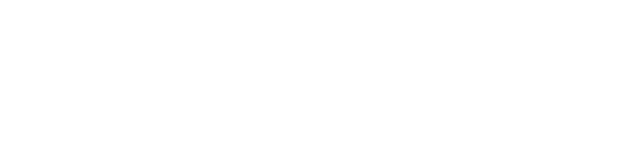
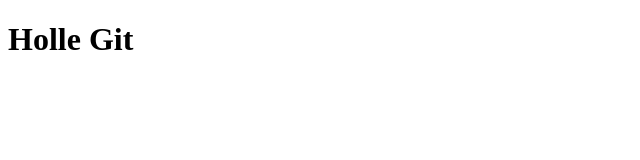
Before and after one commit to coderyzw/project_01, a plain HTML site: page index.html in a window 1280 px wide. Shown: the whole page, without its empty margins (0-640 px from the left). Drawn offline with Linux system fonts and the light colour scheme.

Commit message:
新增了base.css和top.css文件，并已修改了index.html文件

```diff
--- a/index.html
+++ b/index.html
@@ -7,6 +7,6 @@
 	<title></title>
 </head>
 <body>
-
+	<h1>Holle Git</h1>
 </body>
 </html>
```
Also changed, not shown: base.css (added), top.css (added).
